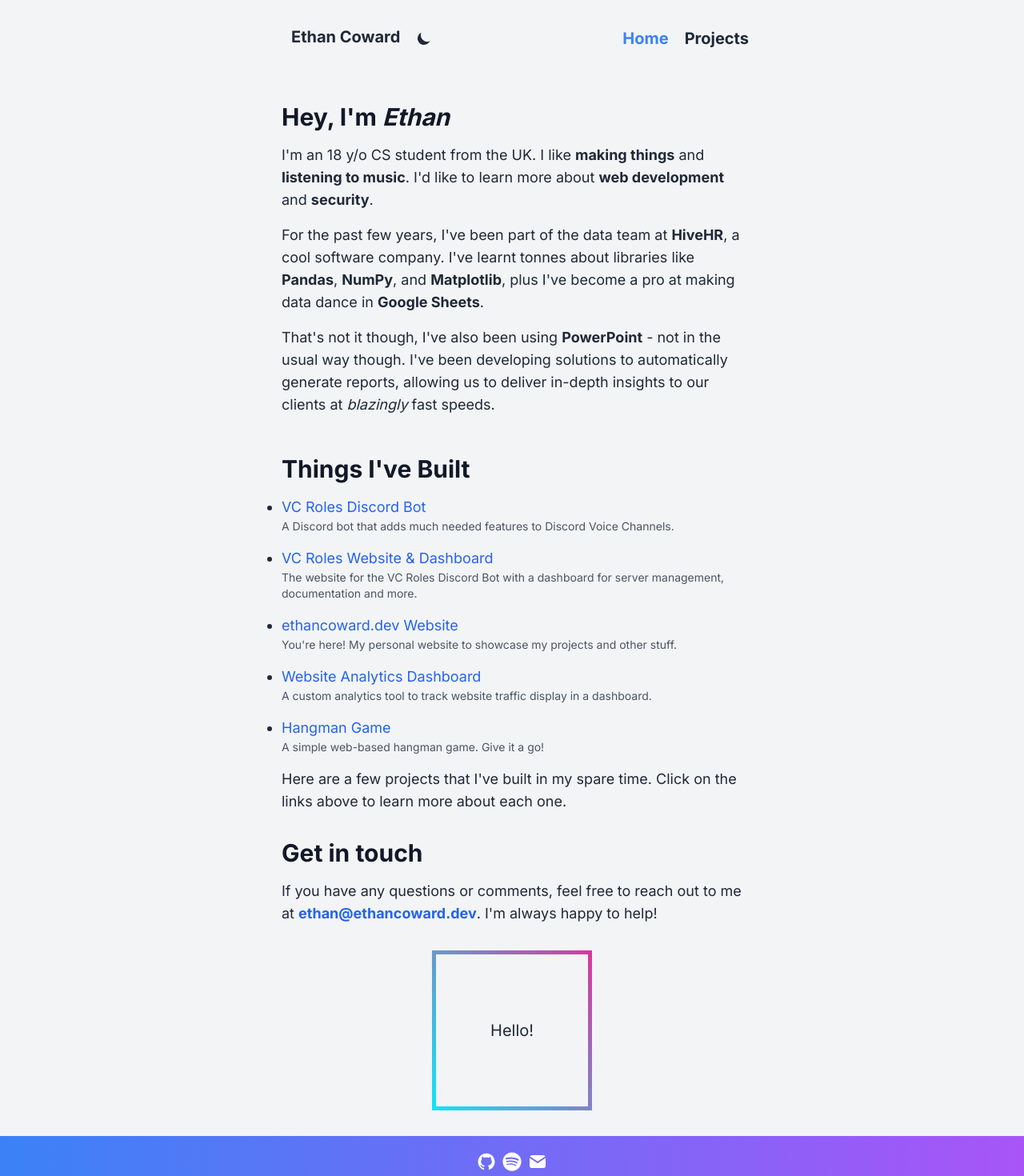
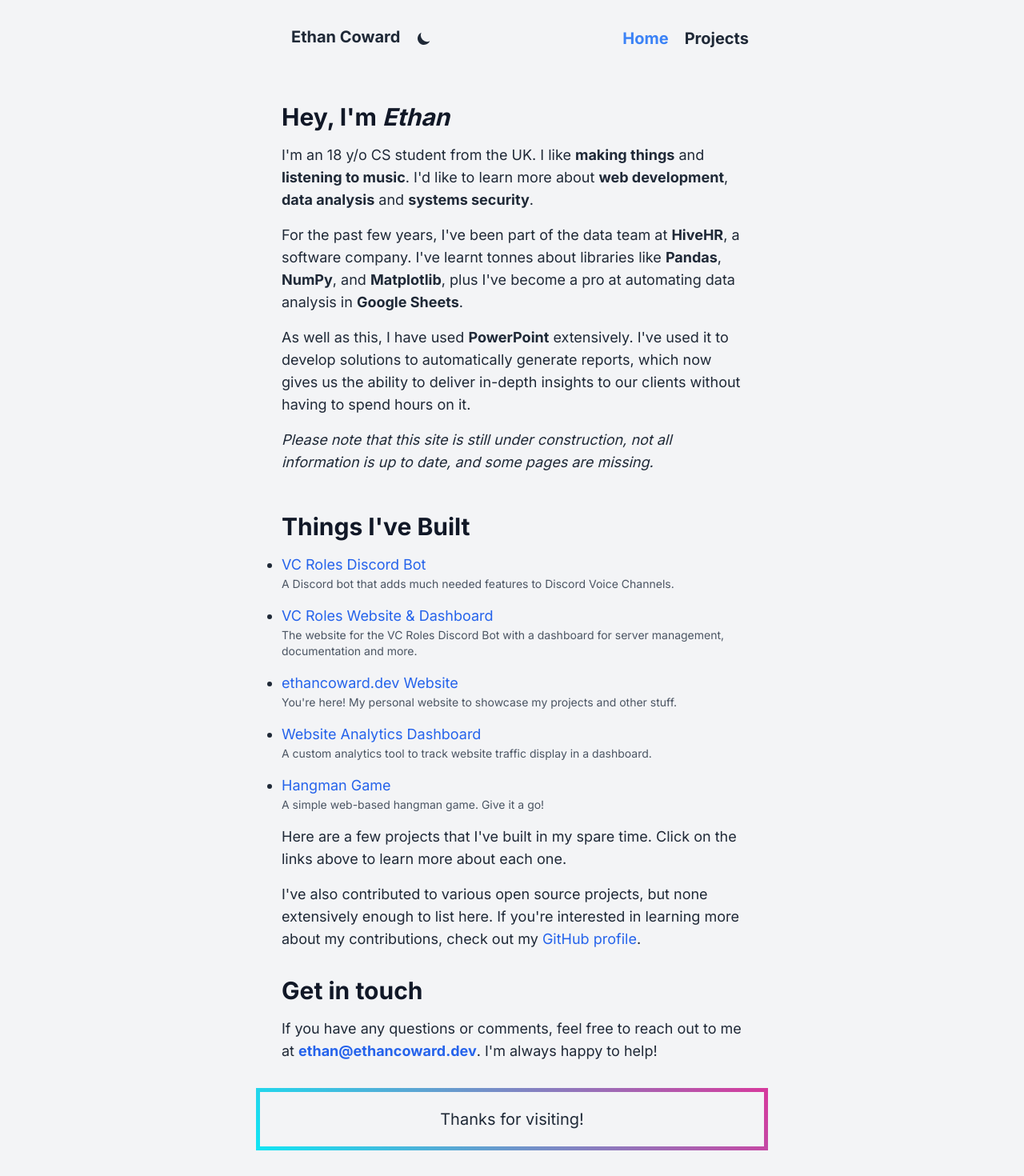
Before and after one commit to CDE90/ethancoward.dev, a Next.js app: page / in a window 1280 px wide. Shown: the top 1470 px of the page at 80% size. Built offline with nearby package versions, Linux system fonts and the light colour scheme; no server answers.

Commit message:
Update site content

```diff
--- a/package.json
+++ b/package.json
@@ -36,5 +36,5 @@
   "ct3aMetadata": {
     "initVersion": "7.28.0"
   },
-  "packageManager": "pnpm@8.14.1"
+  "packageManager": "pnpm@9.3.0"
 }
--- a/src/app/page.tsx
+++ b/src/app/page.tsx
@@ -1,3 +1,5 @@
+import Link from "next/link";
+
 export default function Home() {
   return (
     <div className="mx-auto flex h-full max-w-2xl flex-col items-center px-4">
@@ -10,23 +12,28 @@ export default function Home() {
             I&apos;m an 18 y/o CS student from the UK. I like{" "}
             <strong>making things</strong> and{" "}
             <strong>listening to music</strong>. I&apos;d like to learn more
-            about <strong>web development</strong> and <strong>security</strong>
+            about <strong>web development</strong>,{" "}
+            <strong>data analysis</strong> and <strong>systems security</strong>
             .
           </p>
           <p className="mb-4 text-gray-800 sm:text-lg dark:text-gray-300">
             For the past few years, I&apos;ve been part of the data team at{" "}
-            <strong>HiveHR</strong>, a cool software company. I&apos;ve learnt
-            tonnes about libraries like <strong>Pandas</strong>,{" "}
-            <strong>NumPy</strong>, and <strong>Matplotlib</strong>, plus
-            I&apos;ve become a pro at making data dance in{" "}
-            <strong>Google Sheets</strong>.
+            <strong>HiveHR</strong>, a software company. I&apos;ve learnt tonnes
+            about libraries like <strong>Pandas</strong>, <strong>NumPy</strong>
+            , and <strong>Matplotlib</strong>, plus I&apos;ve become a pro at
+            automating data analysis in <strong>Google Sheets</strong>.
           </p>
           <p className="mb-4 text-gray-800 sm:text-lg dark:text-gray-300">
-            That&apos;s not it though, I&apos;ve also been using{" "}
-            <strong>PowerPoint</strong> - not in the usual way though. I&apos;ve
-            been developing solutions to automatically generate reports,
-            allowing us to deliver in-depth insights to our clients at{" "}
-            <em>blazingly</em> fast speeds.
+            As well as this, I have used <strong>PowerPoint</strong>{" "}
+            extensively. I&apos;ve used it to develop solutions to automatically
+            generate reports, which now gives us the ability to deliver in-depth
+            insights to our clients without having to spend hours on it.
+          </p>
+          <p className="mb-4 text-gray-800 sm:text-lg dark:text-gray-300">
+            <em>
+              Please note that this site is still under construction, not all
+              information is up to date, and some pages are missing.
+            </em>
           </p>
         </div>
       </div>
@@ -101,6 +108,19 @@ export default function Home() {
             Here are a few projects that I&apos;ve built in my spare time. Click
             on the links above to learn more about each one.
           </p>
+          <p className="mb-4 text-gray-800 sm:text-lg dark:text-gray-300">
+            I&apos;ve also contributed to various open source projects, but none
+            extensively enough to list here. If you&apos;re interested in
+            learning more about my contributions, check out my{" "}
+            <Link
+              href="https://github.com/CDE90"
+              className="text-blue-600 dark:text-blue-400"
+              target="_blank"
+            >
+              GitHub profile
+            </Link>
+            .
+          </p>
         </div>
       </div>
 
@@ -126,7 +146,7 @@ export default function Home() {
       </div>
 
       <div className="border-gradient flex items-center justify-center">
-        <span className="text-xl">Hello!</span>
+        <span className="text-xl">Thanks for visiting!</span>
       </div>
     </div>
   );
--- a/src/styles/globals.css
+++ b/src/styles/globals.css
@@ -10,8 +10,8 @@
 
 .border-gradient {
   --angle: 0deg;
-  width: 200px;
-  height: 200px;
+  padding: 20px;
+  width: 100%;
   border: 5px solid;
   border-image-slice: 1;
   border-image-source: linear-gradient(var(--angle), #12e4f3, #d53a9d);
```
